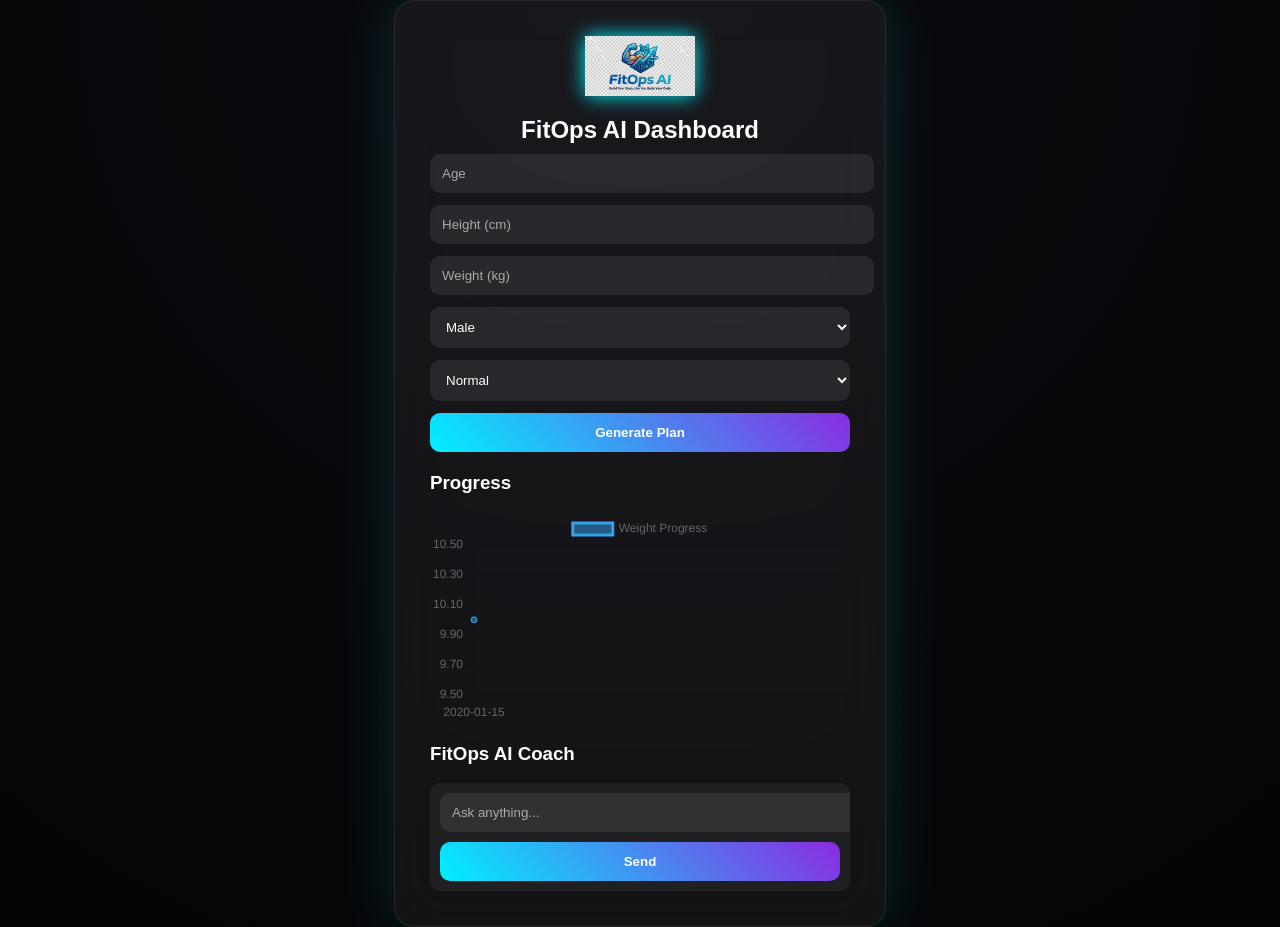
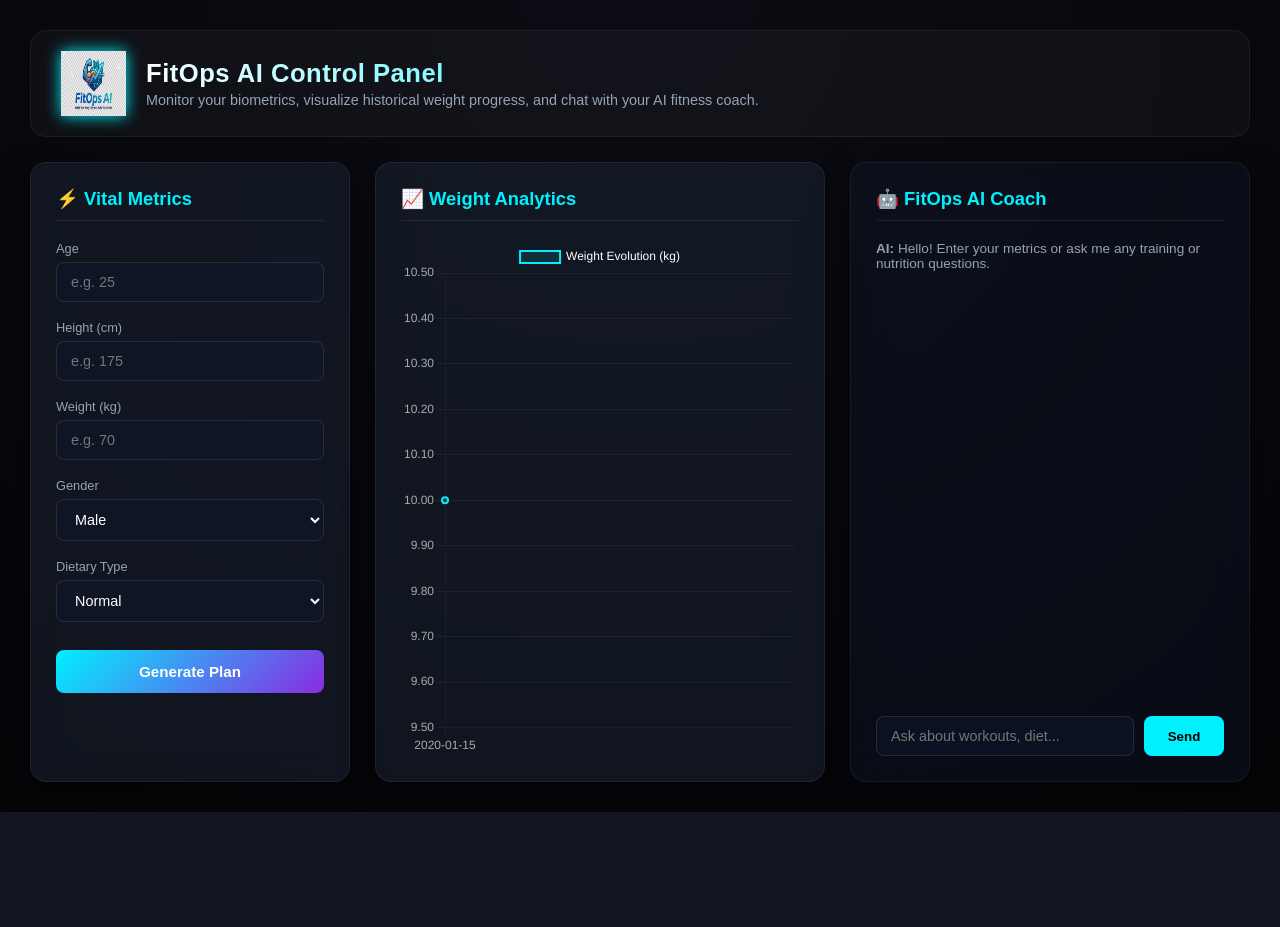
Before and after one commit to ketan0619/FitOps-AI-App, a Flask app: page / in a window 1280 px wide. After the commit the page ends 812 px from the top, so only its background shows below. Run offline with Flask 3, Linux system fonts and the light colour scheme; the visitor is signed in with stand-in values (Sample User, id 1); tables that the repository leaves empty hold one stand-in row (values such as "Sample post").

Commit message:
debugged the application code

```diff
--- a/app/app.py
+++ b/app/app.py
@@ -48,11 +48,11 @@ def get_db_uri():
 
     # Fallback: build it from individual pieces (useful if your
     # GitHub Actions secrets are split into separate keys)
-    db_user = os.getenv("DB_USER", "fitops")
-    db_pass = os.getenv("DB_PASSWORD", "fitops123")
-    db_host = os.getenv("DB_HOST", "mysql")
-    db_port = os.getenv("DB_PORT", "3306")
-    db_name = os.getenv("DB_NAME", "fitopsdb")
+    db_user = os.getenv("MYSQL_USER", "fitops")
+    db_pass = os.getenv("MYSQL_PASSWORD", "fitops123")
+    db_host = os.getenv("MYSQL_HOST", "mysql")
+    db_port = os.getenv("MYSQL_PORT", "3306")
+    db_name = os.getenv("MYSQL_DATABASE", "fitopsdb")
 
     _db_uri = (
         f"mysql+pymysql://{db_user}:{db_pass}@{db_host}:{db_port}/{db_name}"
@@ -93,9 +93,10 @@ def dashboard():
             age = int(request.form.get('age', 0))
             gender = request.form.get('gender', 'male')
             activity = request.form.get('activity', 'moderate')
+            diet_type = request.form.get('diet_type', 'normal')
 
             bmi = calculate_bmi(weight, height)
-            plan = fitness_plan(bmi)
+            plan = fitness_plan(bmi, age, gender, diet_type)
             calories = calories_needed(weight, height, age, gender, activity)
 
             result = {
@@ -166,13 +167,13 @@ def register():
 def chat():
     msg = request.json.get("message")
 
-    ollama_base = os.environ.get("OLLAMA_HOST", "http://localhost:11434")
+    ollama_base = os.environ.get("OLLAMA_URL", "http://localhost:11434")
 
     try:
         response = requests.post(
             f"{ollama_base}/api/generate",
             json={
-                "model": "llama3",
+                "model": "tinyllama",
                 "prompt": f"You are a fitness expert coach. Answer:\n{msg}",
                 "stream": False
             }
--- a/app/static/style.css
+++ b/app/static/style.css
@@ -1,16 +1,246 @@
-/* ===== GLOBAL ===== */
+/* ===== GLOBAL BACKGROUND & TYPOGRAPHY ===== */
 body {
     margin: 0;
+    padding: 0;
     font-family: 'Poppins', sans-serif;
-    background: radial-gradient(circle at top, #0a0a0f, #050507);
-    color: white;
+    background: radial-gradient(circle at top, #0c0d14, #050508);
+    color: #f1f5f9;
+    min-height: 100vh;
     display: flex;
-    justify-content: center;
-    align-items: center;
-    min-height: 100vh;
+    flex-direction: column;
 }
 
-/* ===== AUTH CONTAINER ===== */
+/* ===== WIDESCREEN LAYOUT MATRIX ===== */
+.dashboard-container {
+    width: 100%;
+    max-width: 1400px;
+    margin: 0 auto;
+    padding: 30px;
+    box-sizing: border-box;
+}
+
+/* Top Banner Bar */
+.header-card {
+    display: flex;
+    align-items: center;
+    gap: 20px;
+    background: rgba(255, 255, 255, 0.03);
+    border: 1px solid rgba(255, 255, 255, 0.05);
+    border-radius: 16px;
+    padding: 20px 30px;
+    margin-bottom: 25px;
+}
+
+.logo-inline {
+    width: 65px;
+    height: 65px;
+    filter: drop-shadow(0 0 8px #00f0ff);
+}
+
+.header-card h2 {
+    margin: 0;
+    text-align: left;
+    font-size: 1.6rem;
+    letter-spacing: 0.5px;
+    background: linear-gradient(45deg, #fff, #00f0ff);
+    -webkit-background-clip: text;
+    -webkit-text-fill-color: transparent;
+}
+
+.tag-inline {
+    margin: 4px 0 0 0;
+    color: #94a3b8;
+    font-size: 0.9rem;
+}
+
+/* 3 Column Grid Setup */
+.main-grid {
+    display: grid;
+    grid-template-columns: 320px 1fr 400px;
+    gap: 25px;
+    align-items: stretch;
+}
+
+/* Sub-card Panels */
+.card-panel {
+    display: flex;
+    flex-direction: column;
+    height: 620px; /* Locked alignment across columns */
+    box-sizing: border-box;
+}
+
+.panel-title {
+    margin-top: 0;
+    margin-bottom: 20px;
+    font-size: 1.15rem;
+    font-weight: 600;
+    color: #00f0ff;
+    border-bottom: 1px solid rgba(255, 255, 255, 0.08);
+    padding-bottom: 10px;
+}
+
+/* ===== GLASSMORPHISM CONTAINER SYSTEM ===== */
+.glass {
+    background: rgba(30, 41, 59, 0.45);
+    backdrop-filter: blur(20px);
+    -webkit-backdrop-filter: blur(20px);
+    padding: 25px;
+    border-radius: 16px;
+    border: 1px solid rgba(255, 255, 255, 0.06);
+    box-shadow: 0 10px 30px rgba(0, 0, 0, 0.5);
+}
+
+/* ===== METRICS IN-LINE CONTROLS ===== */
+.input-group {
+    display: flex;
+    flex-direction: column;
+    gap: 6px;
+    margin-bottom: 4px;
+}
+
+.input-group label {
+    font-size: 0.8rem;
+    color: #94a3b8;
+    font-weight: 500;
+}
+
+.grid {
+    display: grid;
+    gap: 14px;
+}
+
+input, select {
+    padding: 11px 14px;
+    border-radius: 8px;
+    border: 1px solid rgba(255, 255, 255, 0.1);
+    background: rgba(15, 23, 42, 0.6);
+    color: #fff;
+    outline: none;
+    font-size: 0.9rem;
+    box-sizing: border-box;
+    transition: all 0.25s ease;
+}
+
+input:focus, select:focus {
+    border-color: #00f0ff;
+    box-shadow: 0 0 12px rgba(0, 240, 255, 0.35);
+}
+
+/* Action Execution Buttons */
+.submit-btn {
+    padding: 13px;
+    border-radius: 8px;
+    border: none;
+    background: linear-gradient(135deg, #00f0ff, #8a2be2);
+    color: #fff;
+    cursor: pointer;
+    font-weight: 600;
+    font-size: 0.95rem;
+    margin-top: 10px;
+    transition: all 0.25s ease;
+}
+
+.submit-btn:hover {
+    transform: translateY(-2px);
+    box-shadow: 0 4px 15px rgba(0, 240, 255, 0.4);
+}
+
+/* ===== CHART WORKSPACE AREA ===== */
+.chart-wrapper {
+    flex: 1;
+    position: relative;
+    width: 100%;
+    height: 100%;
+}
+
+/* ===== INTERACTIVE COACH FEED PANEL ===== */
+.chat-panel {
+    background: rgba(15, 23, 42, 0.4);
+}
+
+.chat-wrapper {
+    display: flex;
+    flex-direction: column;
+    height: 100%;
+    justify-content: space-between;
+}
+
+.message-feed {
+    flex: 1;
+    overflow-y: auto;
+    padding-right: 8px;
+    margin-bottom: 15px;
+    display: flex;
+    flex-direction: column;
+    gap: 12px;
+}
+
+/* Message Bubble Decoration */
+.msg-bubble {
+    padding: 12px 16px;
+    border-radius: 12px;
+    font-size: 0.88rem;
+    line-height: 1.45;
+    max-width: 85%;
+    word-wrap: break-word;
+}
+
+.user-bubble {
+    background: rgba(138, 43, 226, 0.25);
+    border: 1px solid rgba(138, 43, 226, 0.4);
+    align-self: flex-end;
+    border-bottom-right-radius: 2px;
+}
+
+.ai-bubble {
+    background: rgba(0, 240, 255, 0.12);
+    border: 1px solid rgba(0, 240, 255, 0.25);
+    align-self: flex-start;
+    border-bottom-left-radius: 2px;
+}
+
+.system-msg {
+    color: #94a3b8;
+    font-size: 0.85rem;
+    margin: 0;
+}
+
+.input-row {
+    display: flex;
+    gap: 10px;
+}
+
+.input-row input {
+    flex: 1;
+}
+
+.send-btn {
+    width: 80px;
+    padding: 0;
+    border-radius: 8px;
+    border: none;
+    background: #00f0ff;
+    color: #000;
+    font-weight: 600;
+    cursor: pointer;
+    transition: all 0.25s ease;
+}
+
+.send-btn:hover {
+    background: #00c2cc;
+    box-shadow: 0 0 10px rgba(0, 240, 255, 0.3);
+}
+
+/* Scrollbar Engineering */
+.message-feed::-webkit-scrollbar {
+    width: 4px;
+}
+.message-feed::-webkit-scrollbar-thumb {
+    background: rgba(0, 240, 255, 0.3);
+    border-radius: 4px;
+}
+
+/* ===== PRE-EXISTING AUTH & RESULT UTILITIES ===== */
 .auth-container {
     width: 100%;
     height: 100vh;
@@ -18,197 +248,20 @@ body {
     justify-content: center;
     align-items: center;
 }
+.cards { display: flex; gap: 12px; margin-top: 15px; }
+.card { flex: 1; background: rgba(255,255,255,0.06); padding: 15px; border-radius: 12px; text-align: center; border: 1px solid rgba(255,255,255,0.08); }
+.btn { display: block; text-align: center; margin-top: 15px; padding: 12px; background: #00f0ff; color: black; border-radius: 10px; text-decoration: none; font-weight: 600; }
 
-/* ===== GLASS CARD ===== */
-.glass {
-    background: rgba(255, 255, 255, 0.06);
-    padding: 35px;
-    border-radius: 20px;
-    backdrop-filter: blur(25px);
-    width: 420px;
-    box-shadow: 0 0 60px rgba(0, 255, 255, 0.15);
-    border: 1px solid rgba(255,255,255,0.08);
-    animation: fade 0.8s ease;
-}
-
-/* ===== LOGO ===== */
-.logo {
-    width: 110px;
-    display: block;
-    margin: 0 auto 10px;
-    filter: drop-shadow(0 0 10px #00f0ff);
-}
-
-/* ===== HEADINGS ===== */
-h2 {
-    text-align: center;
-    margin-bottom: 10px;
-}
-
-h3 {
-    margin-top: 20px;
-}
-
-/* ===== TAG TEXT ===== */
-.tag {
-    text-align: center;
-    color: #aaa;
-    font-size: 14px;
-    margin-bottom: 15px;
-}
-
-/* ===== GRID FORM ===== */
-.grid {
-    display: grid;
-    gap: 12px;
-}
-
-/* ===== INPUTS ===== */
-input, select {
-    padding: 12px;
-    border-radius: 10px;
-    border: none;
-    width: 100%;
-    background: rgba(255,255,255,0.08);
-    color: white;
-    outline: none;
-    transition: 0.3s;
-}
-
-input::placeholder {
-    color: #aaa;
-}
-
-input:focus, select:focus {
-    box-shadow: 0 0 10px #00f0ff;
-}
-
-/* ===== BUTTON ===== */
-button {
-    padding: 12px;
-    border-radius: 10px;
-    border: none;
-    width: 100%;
-    background: linear-gradient(45deg, #00f0ff, #8a2be2);
-    color: white;
-    cursor: pointer;
-    font-weight: 600;
-    transition: 0.3s;
-}
-
-button:hover {
-    transform: translateY(-2px);
-    box-shadow: 0 0 20px rgba(0, 240, 255, 0.6);
-}
-
-/* ===== CARDS ===== */
-.cards {
-    display: flex;
-    gap: 12px;
-    margin-top: 15px;
-}
-
-.card {
-    flex: 1;
-    background: rgba(255,255,255,0.06);
-    padding: 15px;
-    border-radius: 12px;
-    text-align: center;
-    transition: 0.3s;
-    border: 1px solid rgba(255,255,255,0.08);
-}
-
-.card:hover {
-    transform: translateY(-5px);
-    box-shadow: 0 0 20px rgba(138, 43, 226, 0.4);
-}
-
-/* ===== BUTTON LINK ===== */
-.btn {
-    display: block;
-    text-align: center;
-    margin-top: 15px;
-    padding: 12px;
-    background: #00f0ff;
-    color: black;
-    border-radius: 10px;
-    text-decoration: none;
-    font-weight: 600;
-    transition: 0.3s;
-}
-
-.btn:hover {
-    background: #00c2cc;
-}
-
-/* ===== LISTS ===== */
-ul {
-    padding-left: 20px;
-}
-
-li {
-    margin-bottom: 6px;
-}
-
-/* ===== CHATBOT ===== */
-.chat-box {
-    margin-top: 15px;
-    background: rgba(255,255,255,0.05);
-    padding: 10px;
-    border-radius: 10px;
-    max-height: 200px;
-    overflow-y: auto;
-}
-
-.chat-box input {
-    margin-bottom: 10px;
-}
-
-#chat p {
-    margin: 5px 0;
-    font-size: 14px;
-}
-
-/* ===== SCROLLBAR ===== */
-.chat-box::-webkit-scrollbar {
-    width: 6px;
-}
-
-.chat-box::-webkit-scrollbar-thumb {
-    background: #00f0ff;
-    border-radius: 10px;
-}
-
-/* ===== LINKS ===== */
-a {
-    color: #00f0ff;
-    text-decoration: none;
-}
-
-a:hover {
-    text-decoration: underline;
-}
-
-/* ===== ANIMATIONS ===== */
-@keyframes fade {
-    from {
-        opacity: 0;
-        transform: translateY(25px);
+/* ===== MEDIA RESPONSIVE OVERRIDES ===== */
+@media (max-width: 1100px) {
+    .main-grid {
+        grid-template-columns: 1fr;
     }
-    to {
-        opacity: 1;
-        transform: translateY(0);
+    .card-panel {
+        height: auto;
+        min-height: 400px;
+    }
+    .message-feed {
+        min-height: 250px;
     }
 }
-
-/* ===== RESPONSIVE ===== */
-@media (max-width: 480px) {
-    .glass {
-        width: 90%;
-        padding: 25px;
-    }
-
-    .cards {
-        flex-direction: column;
-    }
-}
--- a/app/templates/dashboard.html
+++ b/app/templates/dashboard.html
@@ -1,69 +1,130 @@
 <!DOCTYPE html>
-<html>
+<html lang="en">
 <head>
+    <meta charset="UTF-8">
+    <meta name="viewport" content="width=device-width, initial-scale=1.0">
     <title>FitOps AI Dashboard</title>
     <link rel="stylesheet" href="/static/style.css">
     <script src="https://cdn.jsdelivr.net/npm/chart.js"></script>
 </head>
 <body>
 
-<div class="glass">
+<div class="dashboard-container">
 
-    <img src="/static/logo.png" class="logo">
-    <h2>FitOps AI Dashboard</h2>
+    <!-- Top Header Banner Component -->
+    <div class="header-card">
+        <img src="/static/logo.png" class="logo-inline" alt="FitOps Logo">
+        <div>
+            <h2>FitOps AI Control Panel</h2>
+            <p class="tag-inline">Monitor your biometrics, visualize historical weight progress, and chat with your AI fitness coach.</p>
+        </div>
+    </div>
 
-    <!-- FORM -->
-    <form action="/generate" method="POST" class="grid">
-        <input type="number" name="age" placeholder="Age" required>
-        <input type="number" name="height" placeholder="Height (cm)" required>
-        <input type="number" name="weight" placeholder="Weight (kg)" required>
+    <!-- Three-Column Operational Grid -->
+    <div class="main-grid">
 
+        <!-- Column 1: Vital Metrics Inputs -->
+        <div class="glass card-panel">
+            <h3 class="panel-title">⚡ Vital Metrics</h3>
+            <form action="/" method="POST" class="grid">
+                <div class="input-group">
+                    <label>Age</label>
+                    <input type="number" name="age" placeholder="e.g. 25" required>
+                </div>
+                <div class="input-group">
+                    <label>Height (cm)</label>
+                    <input type="number" name="height" placeholder="e.g. 175" required>
+                </div>
+                <div class="input-group">
+                    <label>Weight (kg)</label>
+                    <input type="number" name="weight" placeholder="e.g. 70" required>
+                </div>
+                <div class="input-group">
+                    <label>Gender</label>
                     <select name="gender">
                         <option value="male">Male</option>
                         <option value="female">Female</option>
                     </select>
-
+                </div>
+                <div class="input-group">
+                    <label>Dietary Type</label>
                     <select name="diet_type">
                         <option value="normal">Normal</option>
                         <option value="vegetarian">Vegetarian</option>
                         <option value="vegan">Vegan</option>
                     </select>
-
-        <button>Generate Plan</button>
+                </div>
+                <button type="submit" class="submit-btn">Generate Plan</button>
             </form>
-
-    <!-- CHART -->
-    <h3 style="margin-top:20px;">Progress</h3>
-    <canvas id="chart"></canvas>
-
-    <!-- CHATBOT -->
-    <h3>FitOps AI Coach</h3>
-    <div class="chat-box">
-        <input id="msg" placeholder="Ask anything...">
-        <button onclick="send()">Send</button>
-        <div id="chat"></div>
         </div>
 
+        <!-- Column 2: Chart Analytics Component -->
+        <div class="glass card-panel">
+            <h3 class="panel-title">📈 Weight Analytics</h3>
+            <div class="chart-wrapper">
+                <canvas id="chart"></canvas>
+            </div>
+        </div>
+
+        <!-- Column 3: The Connected AI Assistant -->
+        <div class="glass card-panel chat-panel">
+            <h3 class="panel-title">🤖 FitOps AI Coach</h3>
+            <div class="chat-wrapper">
+                <div id="chat" class="message-feed">
+                    <p class="system-msg"><b>AI:</b> Hello! Enter your metrics or ask me any training or nutrition questions.</p>
+                </div>
+                <div class="input-row">
+                    <input id="msg" placeholder="Ask about workouts, diet...">
+                    <button onclick="send()" class="send-btn">Send</button>
+                </div>
+            </div>
+        </div>
+
+    </div>
 </div>
 
 <script>
 fetch('/progress-data')
 .then(res => res.json())
 .then(data => {
-    new Chart(document.getElementById('chart'), {
+    const ctx = document.getElementById('chart').getContext('2d');
+    new Chart(ctx, {
         type: 'line',
         data: {
             labels: data.dates,
             datasets: [{
-                label: 'Weight Progress',
-                data: data.weights
+                label: 'Weight Evolution (kg)',
+                data: data.weights,
+                borderColor: '#00f0ff',
+                backgroundColor: 'rgba(0, 240, 255, 0.1)',
+                borderWidth: 2,
+                tension: 0.3,
+                fill: true
             }]
+        },
+        options: {
+            responsive: true,
+            maintainAspectRatio: false,
+            plugins: {
+                legend: { labels: { color: '#fff' } }
+            },
+            scales: {
+                x: { grid: { color: 'rgba(255,255,255,0.05)' }, ticks: { color: '#aaa' } },
+                y: { grid: { color: 'rgba(255,255,255,0.05)' }, ticks: { color: '#aaa' } }
+            }
         }
     });
 });
 
 function send(){
-    let msg = document.getElementById("msg").value;
+    let msgInput = document.getElementById("msg");
+    let msg = msgInput.value.trim();
+    if(!msg) return;
+
+    let chatFeed = document.getElementById("chat");
+    chatFeed.innerHTML += `<div class="msg-bubble user-bubble"><b>You:</b> ${msg}</div>`;
+    msgInput.value = "";
+    chatFeed.scrollTop = chatFeed.scrollHeight;
 
     fetch('/chat', {
         method:'POST',
@@ -72,9 +133,8 @@ function send(){
     })
     .then(res=>res.json())
     .then(data=>{
-        document.getElementById("chat").innerHTML +=
-            "<p><b>You:</b> "+msg+"</p>" +
-            "<p><b>AI:</b> "+data.reply+"</p>";
+        chatFeed.innerHTML += `<div class="msg-bubble ai-bubble"><b>AI:</b> ${data.reply}</div>`;
+        chatFeed.scrollTop = chatFeed.scrollHeight;
     });
 }
 </script>
```
Also changed, not shown: app/docker-compose.yml (added, +79 -0 lines), .github/scripts/ai-agent.py (added), .github/workflows/ci-job.yml, .github/workflows/code-quality.yml, .github/workflows/dependency-scan.yml, .github/workflows/devsecops-ci.yml, .github/workflows/docker-lint.yml, .github/workflows/secrets-scan.yml, 1 other file. Lines whose indentation alone changed are shown as unchanged.
